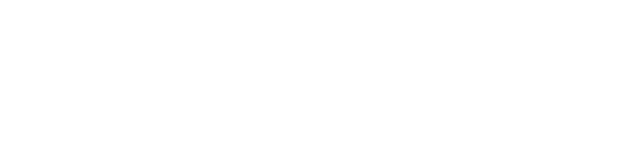
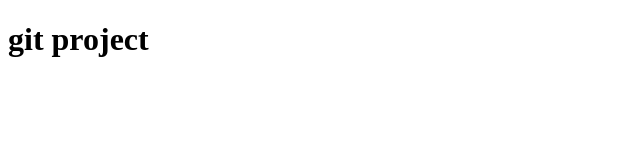
Before and after one commit to abhishek-naphade/gitExample, a plain HTML site: page index.html in a window 1280 px wide. Shown: the whole page, without its empty margins (0-640 px from the left). Drawn offline with Linux system fonts and the light colour scheme.

Commit message:
second commit index.html

```diff
--- a/index.html
+++ b/index.html
@@ -6,6 +6,6 @@
     <title>index</title>
 </head>
 <body>
-
+    <h1>git project</h1>
 </body>
 </html>
```
